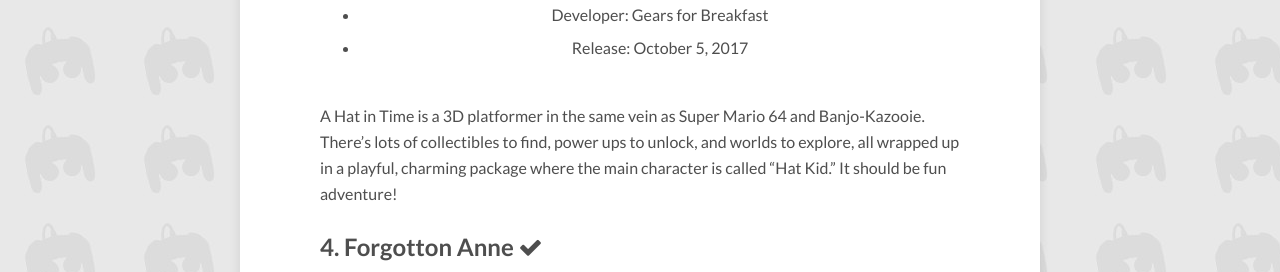
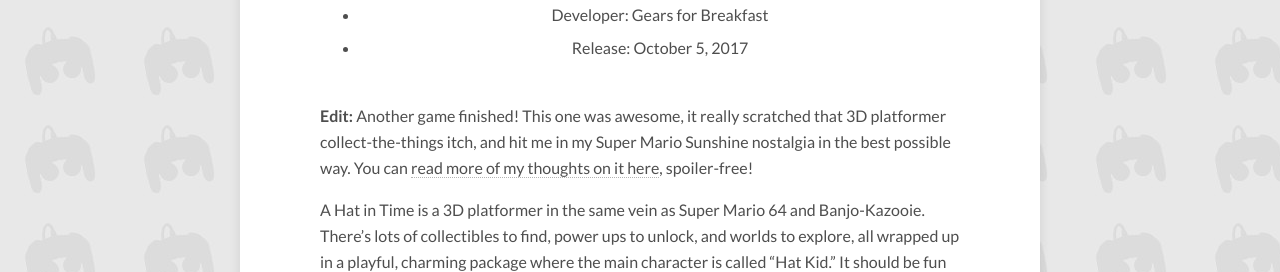
Before and after one commit to BravingTheBacklog/bravingthebacklog.github.io, a Jekyll site: the page built from _posts/2020-05-14-top-10-games-in-my-steam-backlog-2020.md, in a window 1280 px wide and 900 px high, scrolled down 4050 px, cut to the strip 154-426 px from the top of the window. Built offline with Jekyll 4.4.1, drawn with Linux system fonts in a browser that asks for light colours; nearby versions of some CDN libraries; comment, search, counter and statistics services are not loaded.

Commit message:
Check A Hat in Time off Steam backlog list

```diff
--- a/_posts/2020-05-14-top-10-games-in-my-steam-backlog-2020.md
+++ b/_posts/2020-05-14-top-10-games-in-my-steam-backlog-2020.md
@@ -112,7 +112,12 @@
 puzzles will be wonderfully complex, and the writing no doubt involves some
 brilliant twists and turns!
 
-## 5. {% include game.html game="A Hat in Time" %}
+## 5. {% include game.html game="A Hat in Time" checkmark="" %}
+
+**Edit:** Another game finished! This one was awesome, it really scratched that
+3D platformer collect-the-things itch, and hit me in my Super Mario Sunshine
+nostalgia in the best possible way. You can [read more of my thoughts on it
+here]({% post_url 2020-08-17-what-im-playing-no-85 %}#AHatinTime), spoiler-free!
 
 A Hat in Time is a 3D platformer in the same vein as Super Mario 64 and
 Banjo-Kazooie. There's lots of collectibles to find, power ups to unlock, and
```
